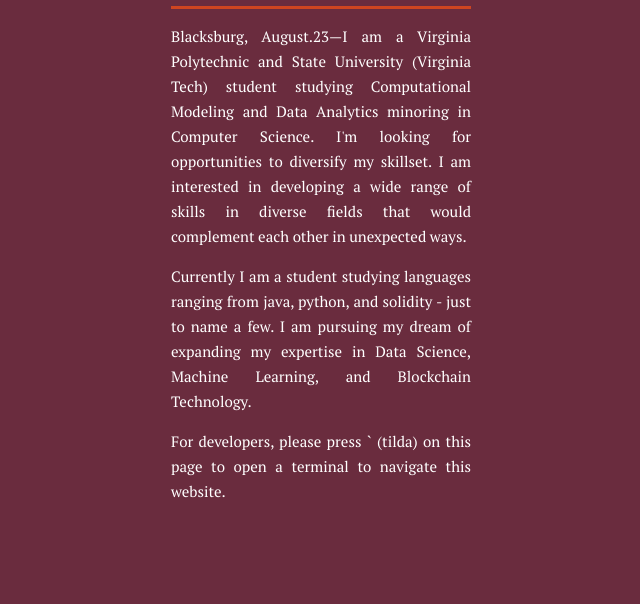
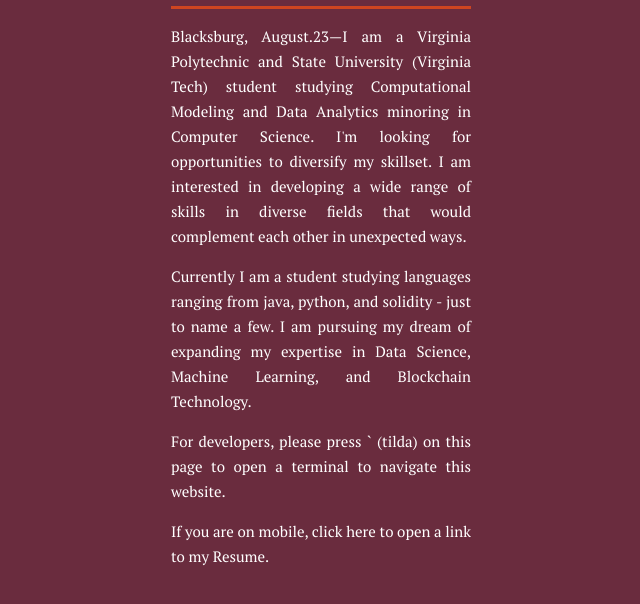
Before and after one commit to jaibehl97/jaibehl97.github.io, a plain HTML site: page index.html in a window 1280 px wide. Shown: the part 188-792 px from the top of the page, without its empty margins (319-959 px from the left). Drawn offline with Linux system fonts and the light colour scheme; a web font is replaced by a local one.

Commit message:
Update index.html

```diff
--- a/index.html
+++ b/index.html
@@ -219,7 +219,7 @@
            I am pursuing my dream of expanding my expertise in Data Science, Machine Learning, and Blockchain Technology.
            </p>
         <p >For developers, please press ` (tilda) on this page to open a terminal to navigate this website. </p>
-
+        <a href="JaiBehl_Resume.pdf"><p id="click"> If you are on mobile, click here to open a link to my Resume. </p></a>
 
 
     </section>
```
